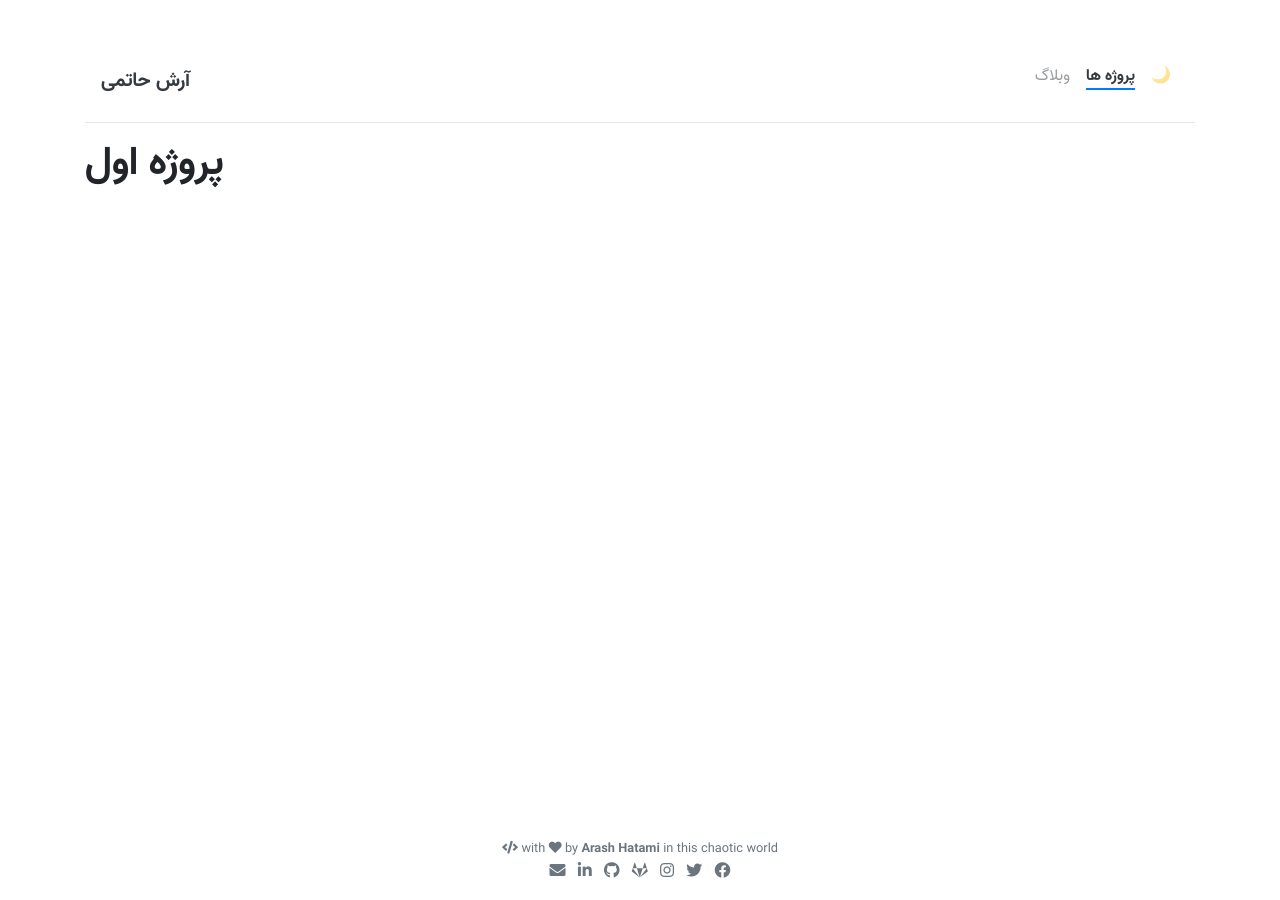
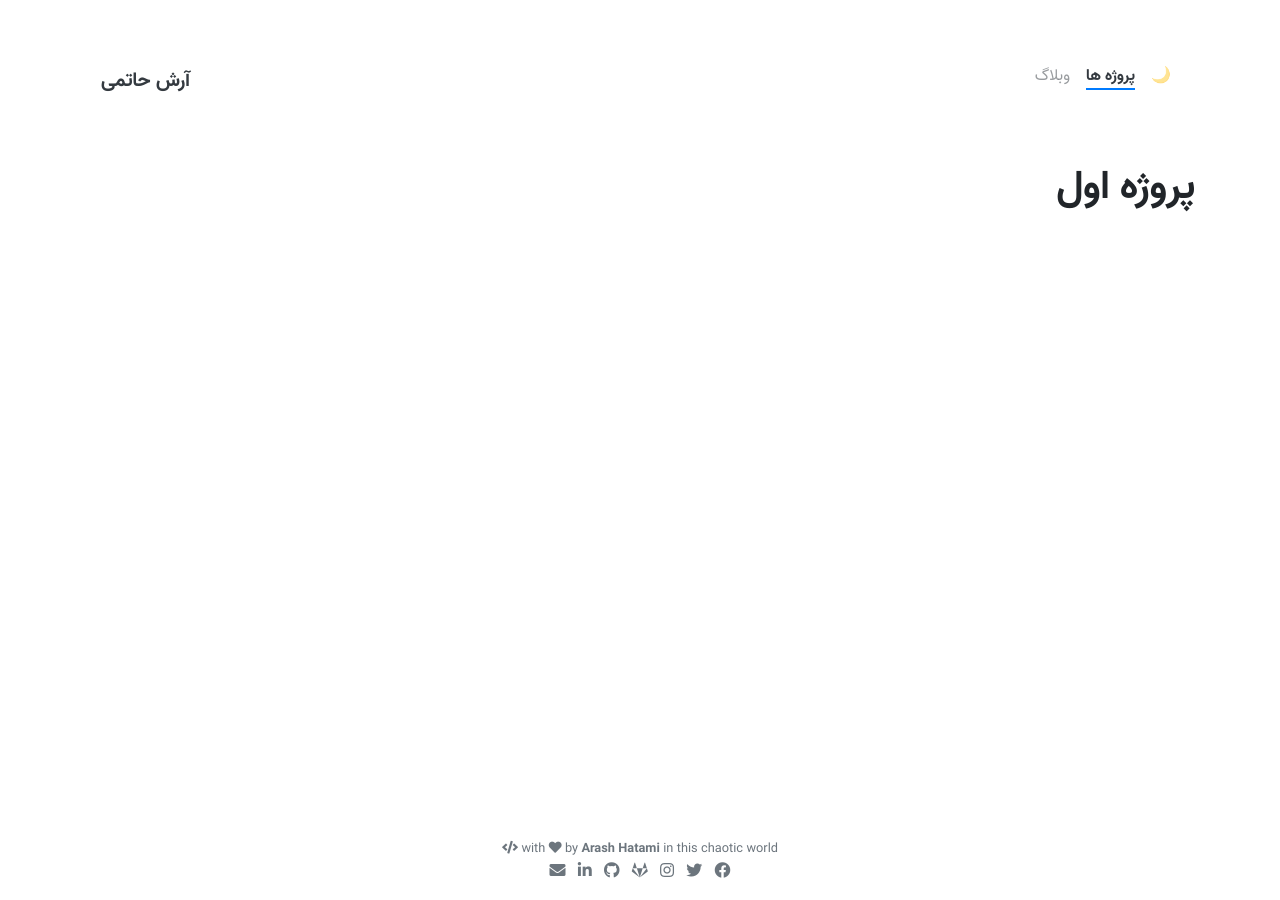
Before and after one commit to hatamiarash7/MyWebSite_Portfolio, a Jekyll site: the page built from _projects/(1) Self driving car.md, in a window 1280 px wide. Built offline with Jekyll 4.4.1, drawn with Linux system fonts in a browser that asks for light colours; nearby versions of some CDN libraries; a style sheet for code colours, icons or effects is not loaded.

Commit message:
Update mine.css

```diff
--- a/assets/css/mine.css
+++ b/assets/css/mine.css
@@ -18,21 +18,40 @@
 h3,
 h4,
 h5,
-h6,
-p {
+h6 {
   direction: rtl;
+  text-align: right;
+}
+
+h2,
+h3,
+h4 {
+  color: #007bff;
 }
 
 p {
+  direction: rtl;
   text-align: justify;
   text-align-last: right;
 }
 
+hr {
+  border-top: 1px solid rgba(255, 255, 255, 0.2);
+}
+
+.post {
+  margin-bottom: 50px;
+}
+
 .post img:not(.emoji) {
-  border-radius: 25px;
+  border-radius: 20px;
 }
 
 .btn-group-lg > .btn,
 .btn-lg {
-  border-radius: 1rem;
+  border-radius: 0.75rem;
 }
+
+.project-title {
+  margin-top: 40px;
+}
```
